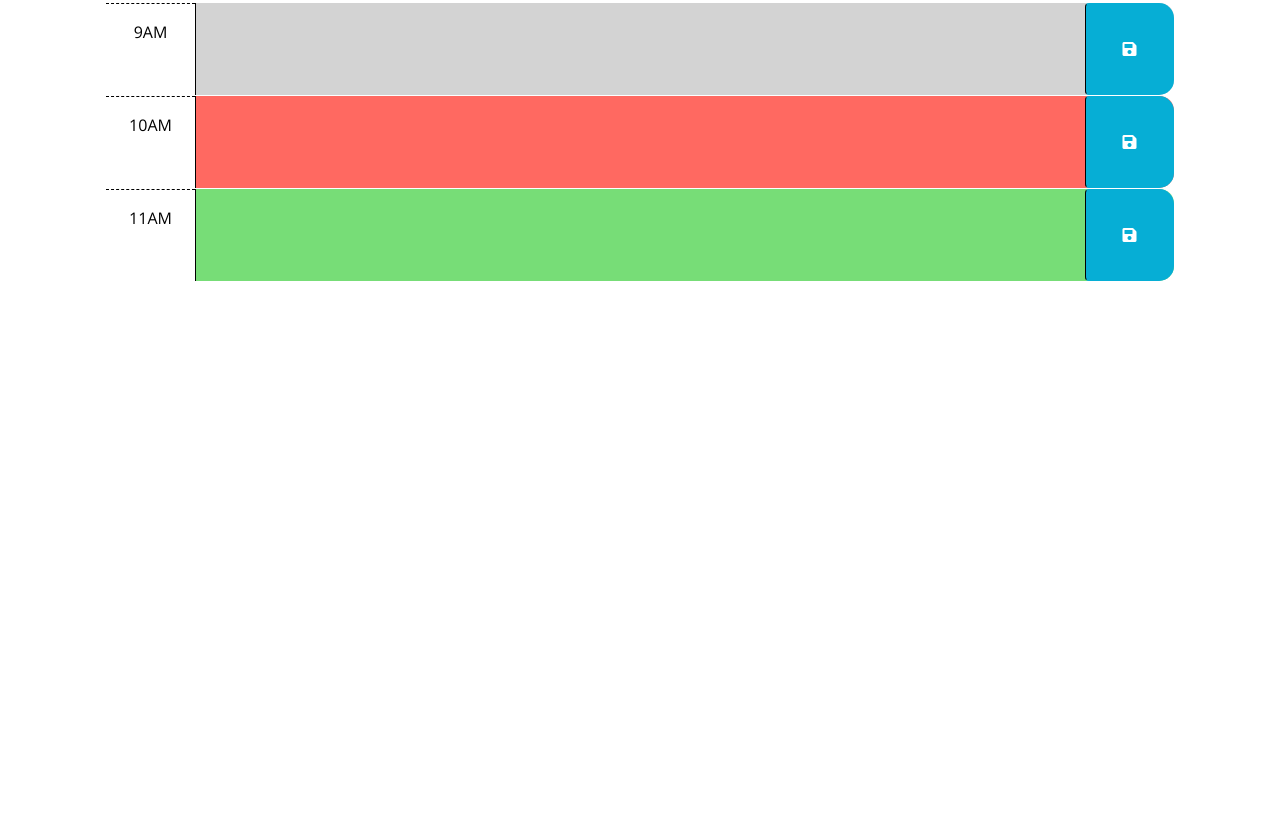
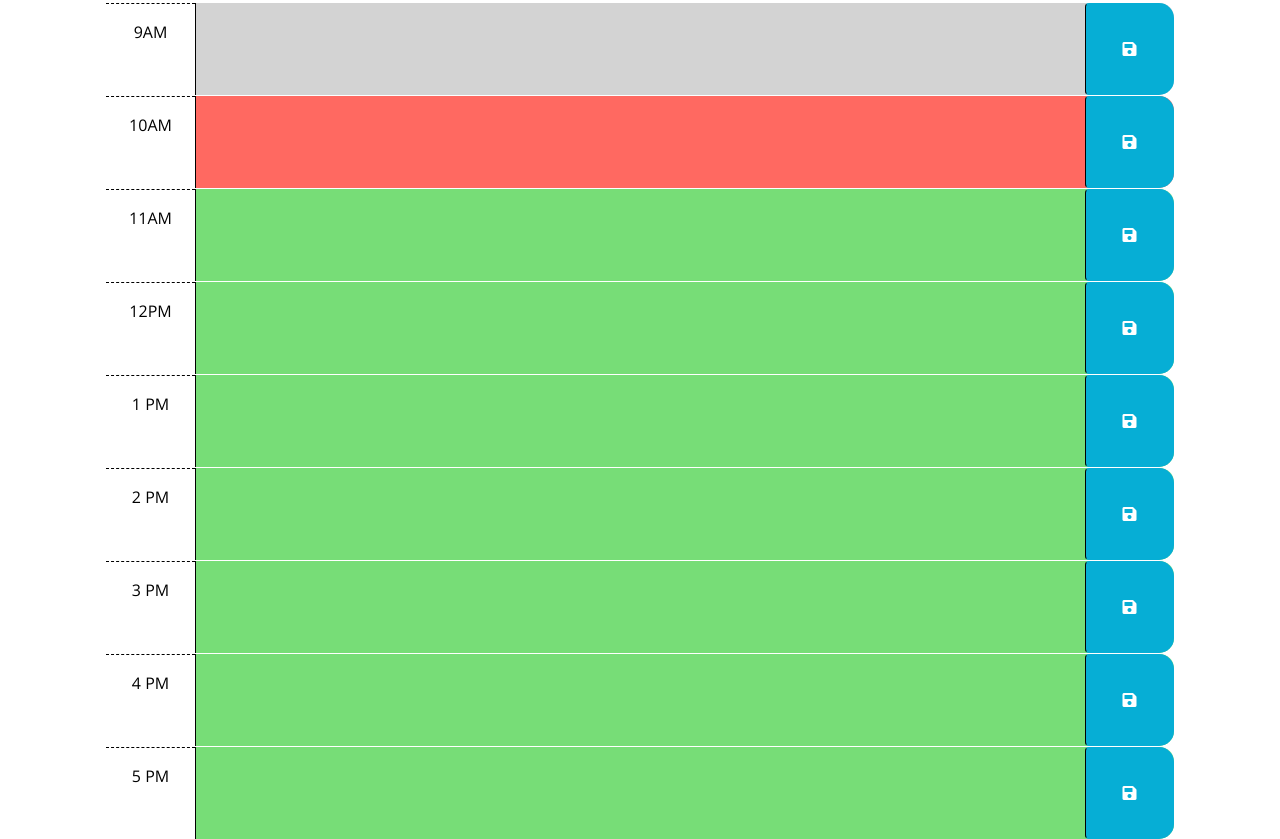
Before and after one commit to tomygoi/dayPlanner, a plain HTML site: page index.html in a window 1280 px wide. Shown: the part 300-1139 px from the top of the page. Before the commit the page ends 800 px from the top, so only its background shows below. Drawn offline with nearby package versions, Linux system fonts and the light colour scheme.

Commit message:
added time blocks for work day

```diff
--- a/index.html
+++ b/index.html
@@ -66,6 +66,64 @@
         </button>
       </div>
 
+      <!-- Example of a future time block. The "future" class adds a green background color. -->
+      <div id="hour-12" class="row time-block future">
+        <div class="col-2 col-md-1 hour text-center py-3">12PM</div>
+        <textarea class="col-8 col-md-10 description" rows="3"> </textarea>
+        <button class="btn saveBtn col-2 col-md-1" aria-label="save">
+          <i class="fas fa-save" aria-hidden="true"></i>
+        </button>
+      </div>
+
+      <!-- Example of a future time block. The "future" class adds a green background color. -->
+      <div id="hour-13" class="row time-block future">
+        <div class="col-2 col-md-1 hour text-center py-3">1 PM</div>
+        <textarea class="col-8 col-md-10 description" rows="3"> </textarea>
+        <button class="btn saveBtn col-2 col-md-1" aria-label="save">
+          <i class="fas fa-save" aria-hidden="true"></i>
+        </button>
+      </div>
+
+      <!-- Example of a future time block. The "future" class adds a green background color. -->
+      <div id="hour-14" class="row time-block future">
+        <div class="col-2 col-md-1 hour text-center py-3">2 PM</div>
+        <textarea class="col-8 col-md-10 description" rows="3"> </textarea>
+        <button class="btn saveBtn col-2 col-md-1" aria-label="save">
+          <i class="fas fa-save" aria-hidden="true"></i>
+        </button>
+      </div>
+
+      <!-- Example of a future time block. The "future" class adds a green background color. -->
+      <div id="hour-15" class="row time-block future">
+        <div class="col-2 col-md-1 hour text-center py-3">3 PM</div>
+        <textarea class="col-8 col-md-10 description" rows="3"> </textarea>
+        <button class="btn saveBtn col-2 col-md-1" aria-label="save">
+          <i class="fas fa-save" aria-hidden="true"></i>
+        </button>
+      </div>
+
+      <!-- Example of a future time block. The "future" class adds a green background color. -->
+      <div id="hour-16" class="row time-block future">
+        <div class="col-2 col-md-1 hour text-center py-3">4 PM</div>
+        <textarea class="col-8 col-md-10 description" rows="3"> </textarea>
+        <button class="btn saveBtn col-2 col-md-1" aria-label="save">
+          <i class="fas fa-save" aria-hidden="true"></i>
+        </button>
+      </div>
+
+      <!-- Example of a future time block. The "future" class adds a green background color. -->
+      <div id="hour-17" class="row time-block future">
+        <div class="col-2 col-md-1 hour text-center py-3">5 PM</div>
+        <textarea class="col-8 col-md-10 description" rows="3"> </textarea>
+        <button class="btn saveBtn col-2 col-md-1" aria-label="save">
+          <i class="fas fa-save" aria-hidden="true"></i>
+        </button>
+      </div>
+
+
+
+
+
     <script src="https://code.jquery.com/jquery-3.4.1.min.js"></script>
     <script
       src="https://cdn.jsdelivr.net/npm/dayjs@1.11.3/dayjs.min.js"
```
